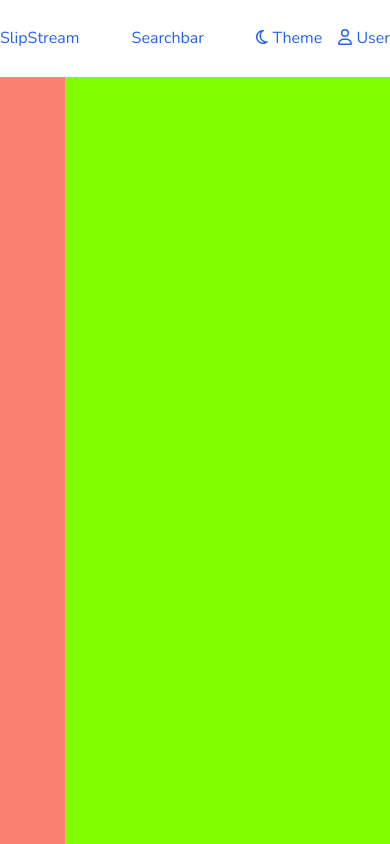
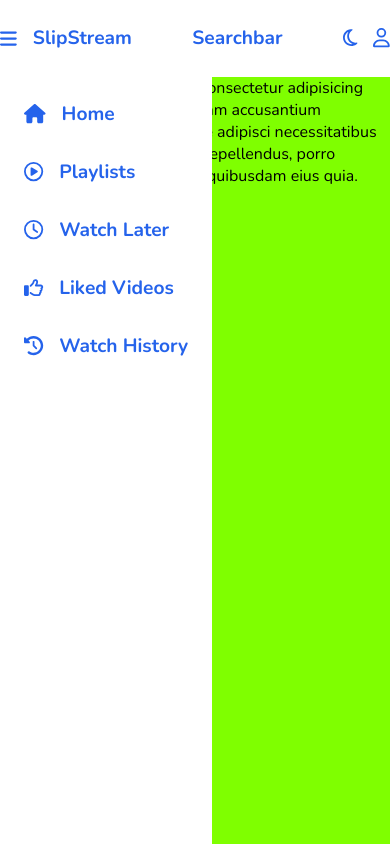
Before and after one commit to NtshVrm/slipstream-video-library, a React (Create React App) app: page / in a window 390 px wide. Built offline with nearby package versions, Linux system fonts and the light colour scheme; what miragejs would draw is missing.

Commit message:
feat : responsive sidebar

```diff
--- a/src/pages/ListingPage/ListingPage.jsx
+++ b/src/pages/ListingPage/ListingPage.jsx
@@ -1,25 +1,70 @@
-import { faMoon, faUser } from "@fortawesome/free-regular-svg-icons";
+import {
+  faClock,
+  faMoon,
+  faPlayCircle,
+  faThumbsUp,
+  faUser,
+} from "@fortawesome/free-regular-svg-icons";
+import { faBars, faHistory, faHome } from "@fortawesome/free-solid-svg-icons";
 import { FontAwesomeIcon } from "@fortawesome/react-fontawesome";
+import { useState } from "react";
 import "./listing-page.css";
 
 export default function ListingPage() {
+  const sidebar = [
+    { name: "Home", icon: faHome },
+    { name: "Playlists", icon: faPlayCircle },
+    { name: "Watch Later", icon: faClock },
+    { name: "Liked Videos", icon: faThumbsUp },
+    { name: "Watch History", icon: faHistory },
+  ];
+
+  const [sidebarDisplay, setSidebarDisplay] = useState(true);
   return (
     <div className="page-container">
       <nav className="navbar">
-        <div className="nav-title">SlipStream</div>
+        <div className="nav-title">
+          <FontAwesomeIcon
+            icon={faBars}
+            className="navbar-menu"
+            onClick={() => setSidebarDisplay((prev) => !prev)}
+          />{" "}
+          SlipStream
+        </div>
         <div className="nav-searchbar">Searchbar</div>
         <div className="nav-action">
           <div className="nav-theme">
-            <FontAwesomeIcon icon={faMoon} /> Theme{" "}
+            <FontAwesomeIcon icon={faMoon} className="nav-icon" />
+            <span className="nav-action-title">Theme</span>
           </div>
           <div className="nav-user">
-            <FontAwesomeIcon icon={faUser} /> User
+            <FontAwesomeIcon icon={faUser} className="nav-icon" />{" "}
+            <span className="nav-action-title">User</span>
           </div>
         </div>
       </nav>
       <main className="main-container">
-        <div className="sidebar-container"></div>
-        <div className="listing-container"></div>
+        <div
+          className={`sidebar-container ${
+            sidebarDisplay ? "sidebar-mobile" : ""
+          }`}
+        >
+          {sidebar.map((item) => {
+            return (
+              <div className="sidebar-item">
+                <FontAwesomeIcon className="sidebar-icon" icon={item.icon} />
+                {item.name}
+              </div>
+            );
+          })}
+        </div>
+
+        <div className="listing-container">
+          Lorem ipsum dolor sit amet consectetur adipisicing elit. Et, odio
+          provident. Magnam accusantium voluptatem eos. Repudiandae adipisci
+          necessitatibus debitis perspiciatis fugit sed repellendus, porro
+          deleniti nostrum voluptatem quibusdam eius quia.
+        </div>
       </main>
     </div>
   );
--- a/src/pages/ListingPage/listing-page.css
+++ b/src/pages/ListingPage/listing-page.css
@@ -14,6 +14,18 @@
   grid-area: navbar;
   align-items: center;
   color: var(--primary);
+  font-size: 1.2rem;
+  font-weight: bold;
+}
+
+.nav-title {
+  display: flex;
+  align-items: center;
+  gap: 1rem;
+}
+
+.navbar-menu {
+  display: none;
 }
 
 .nav-action {
@@ -26,14 +38,64 @@
   display: grid;
   grid-template-columns: 1fr 5fr;
   grid-template-areas: "sidebar listing";
+  position: relative;
 }
 
 .sidebar-container {
   grid-area: sidebar;
-  background-color: salmon;
+  /* background-color: salmon; */
+  color: var(--primary);
+  display: flex;
+  flex-flow: column;
+  padding: 1rem;
+  gap: 1rem;
+}
+
+.sidebar-item {
+  display: flex;
+  justify-content: flex-start;
+  align-items: center;
+  gap: 1rem;
+  padding: 0.5rem;
+  border-radius: 0.5rem;
+  font-weight: bold;
+  font-size: 1.2rem;
+}
+
+.sidebar-item:hover {
+  cursor: pointer;
+  background-color: var(--primary-hover);
 }
 
 .listing-container {
   grid-area: listing;
   background-color: chartreuse;
 }
+
+@media screen and (max-width: 768px) {
+  .main-container {
+    display: grid;
+    grid-template-columns: 1fr;
+    grid-template-areas: "listing";
+  }
+  .nav-action-title {
+    display: none;
+  }
+  .sidebar-container {
+    display: none;
+  }
+  .navbar-menu {
+    display: flex;
+    cursor: pointer;
+  }
+  .sidebar-mobile {
+    position: absolute;
+    display: flex;
+    color: var(--primary);
+    flex-flow: column;
+    padding: 1rem;
+    gap: 1rem;
+    background-color: var(--bg-white);
+    height: 100%;
+  }
+}
--- a/src/styles/variables.css
+++ b/src/styles/variables.css
@@ -2,4 +2,5 @@
   --bg-white: white;
   --bg-black: black;
   --primary: #2563eb;
+  --primary-hover: #dbeafe;
 }
```
Also changed, not shown: src/components/index.js (added).
